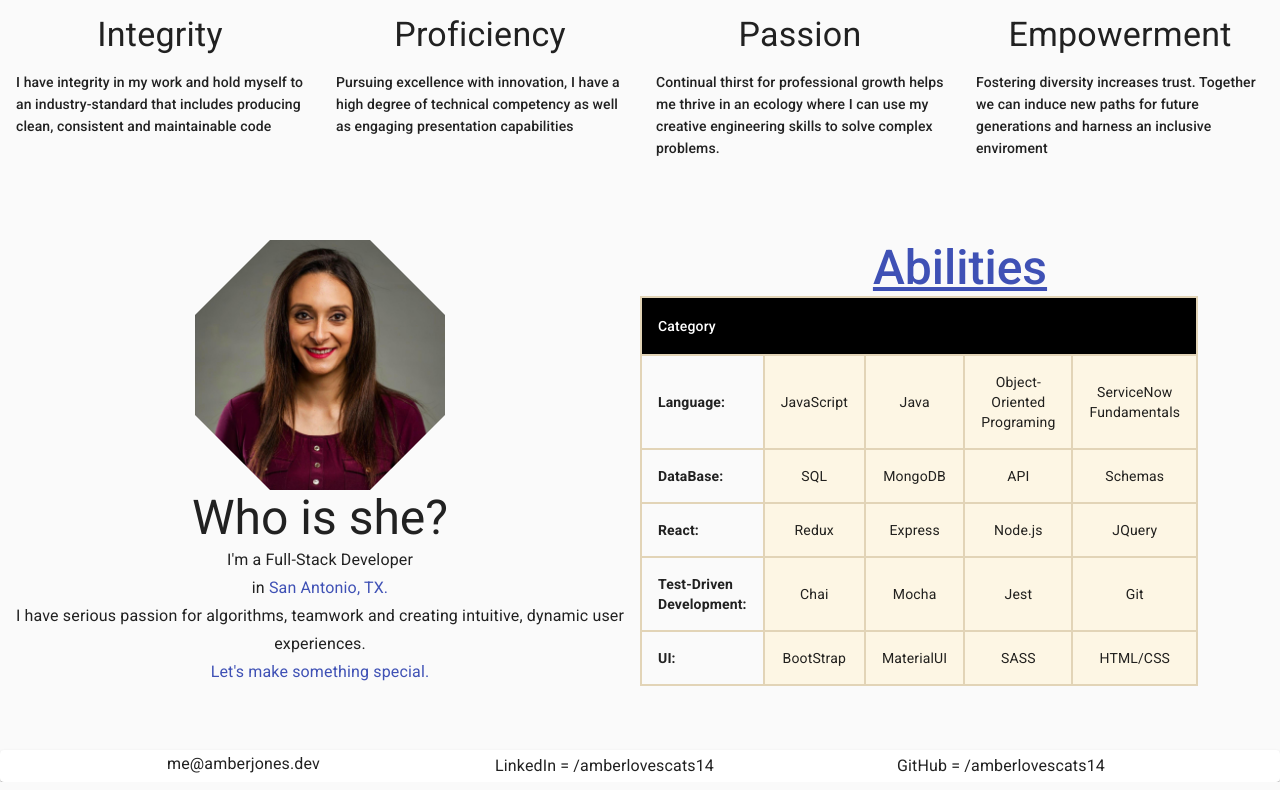
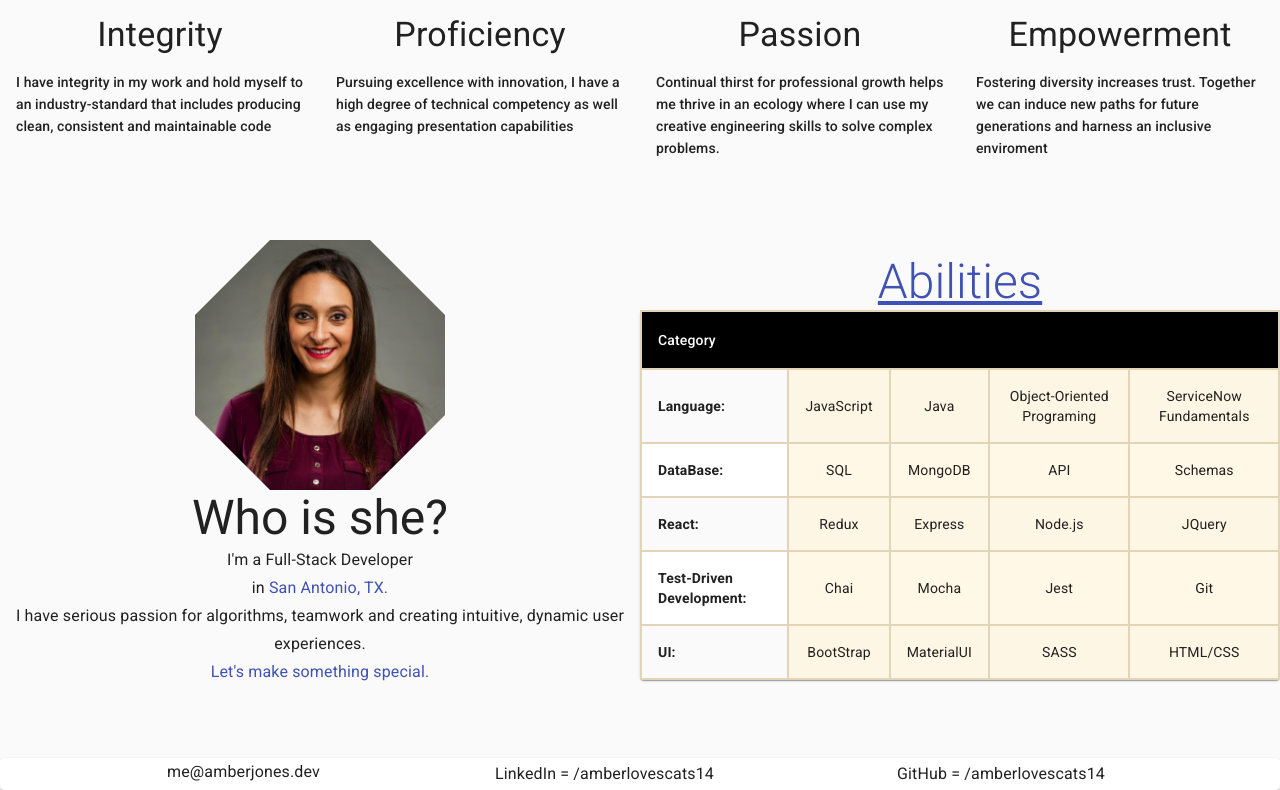
Before and after one commit to amberlovescats14/MERN_CRUD_Practice, a React (Create React App) app in the folder client/: page / in a window 1280 px wide. Shown: the part 1065-1855 px from the top of the page. Built offline with nearby package versions, Linux system fonts and the light colour scheme; a web font is replaced by a local one.

Commit message:
ajusted table

```diff
--- a/client/src/components/landing/middle/Right.js
+++ b/client/src/components/landing/middle/Right.js
@@ -42,6 +42,7 @@ const useStyles = makeStyles(theme => ({
     width: '100%',
     margin: 'auto',
     marginTop: theme.spacing(5),
+    padding: '30px',
     overflowX: 'auto',
     textAlign: 'center'
   },
@@ -49,7 +50,7 @@ const useStyles = makeStyles(theme => ({
     padding: '0',
     margin: '0',
     color: '#3f51b5',
-    fontWeight: '500',
+    fontWeight: '300',
     textDecoration: 'underline'
   },
 
@@ -62,7 +63,7 @@ export default function Right() {
     <div className={classes.root}  id="tableComponent">
     <Typography variant="h3" className={classes.skills}>Abilities</Typography>
     <Paper >
-      <Table style={{width: '70%', float: 'left'}}>
+      <Table >
 
         <TableHead>
           <TableRow>
```
